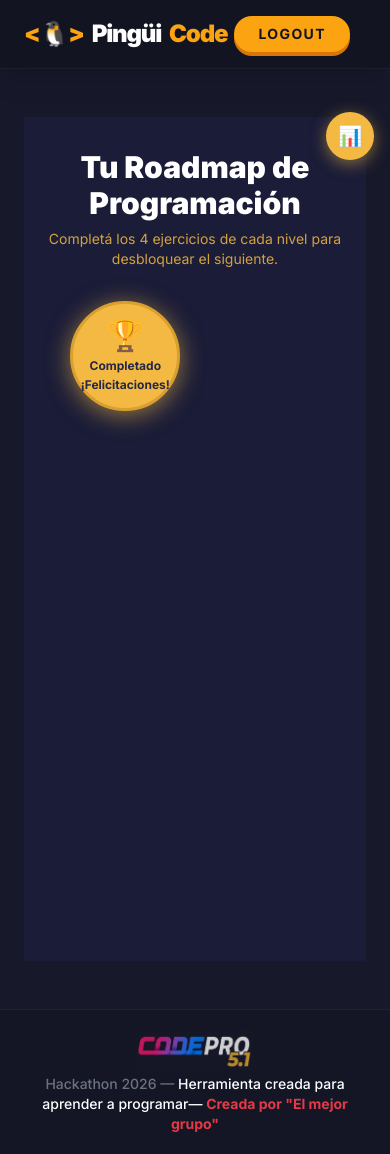
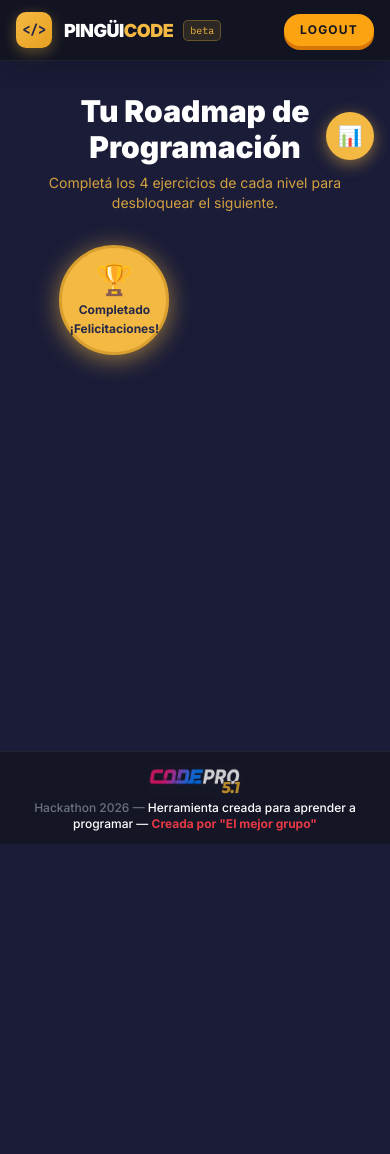
Before and after one commit to AndyLargosta/roadmap-programacion, a Flask app: page /roadmap in a window 390 px wide. After the commit the page ends 844 px from the top, so only its background shows below. Run offline with Flask 3, Linux system fonts and the light colour scheme; the visitor is signed in with stand-in values (Sample User, id 1); data that the repository does not hold is empty; some libraries are stand-ins or nearby versions.

Commit message:
se corrigio el logo y la adaptabilidad a pantallas mobile

```diff
--- a/templates/base.html
+++ b/templates/base.html
@@ -5,24 +5,20 @@
     <meta name="viewport" content="width=device-width, initial-scale=1.0">
     <title>PINGÜICODE | Aprende a Programar</title>
 
-    <!-- Fuente Inter de Google Fonts -->
-    <link href="https://fonts.googleapis.com/css2?family=Inter:wght@300;400;500;600;700;900&display=swap" rel="stylesheet">
-
-    <!-- Tailwind CSS via CDN -->
+    <link href="https://fonts.googleapis.com/css2?family=Inter:wght@300;400;500;600;700;900&family=IBM+Plex+Mono:wght@400;500&display=swap" rel="stylesheet">
     <script src="https://cdn.tailwindcss.com"></script>
 
     <script>
-        /* Colores y fuentes custom del proyecto */
         tailwind.config = {
             theme: {
                 extend: {
                     colors: {
                         penguin: {
-                            dark: '#17192b',    /* Fondo principal */
-                            darker: '#121422',  /* Fondo más oscuro (header, cards) */
-                            yellow: '#fca311',  /* Amarillo para botones y acentos */
-                            pink: '#e63946',    /* Rojo/rosa para acentos secundarios */
-                            text: '#e2e8f0'     /* Texto principal */
+                            dark:   '#17192b',
+                            darker: '#121422',
+                            yellow: '#fca311',
+                            pink:   '#e63946',
+                            text:   '#e2e8f0'
                         }
                     },
                     fontFamily: {
@@ -35,89 +31,121 @@
 
     <style type="text/tailwindcss">
         @layer components {
-            /* Botón amarillo con efecto 3D */
             .btn-primary {
-                @apply bg-penguin-yellow hover:bg-yellow-400 text-penguin-darker px-6 py-2 rounded-full font-bold shadow-[0_4px_0_#d97706] hover:shadow-[0_2px_0_#d97706] hover:translate-y-[2px] transition-all cursor-pointer inline-block text-center;
+                @apply bg-penguin-yellow hover:bg-yellow-400 text-penguin-darker
+                       px-4 py-2 sm:px-6 rounded-full font-bold
+                       shadow-[0_4px_0_#d97706] hover:shadow-[0_2px_0_#d97706]
+                       hover:translate-y-[2px] transition-all cursor-pointer
+                       inline-block text-center text-sm sm:text-base;
             }
-            /* Botón secundario con borde rosa */
             .btn-secondary {
-                @apply bg-transparent border-2 border-penguin-pink text-penguin-pink hover:bg-penguin-pink hover:text-white px-6 py-2 rounded-full font-bold transition-all cursor-pointer inline-block text-center;
+                @apply bg-transparent border-2 border-penguin-pink text-penguin-pink
+                       hover:bg-penguin-pink hover:text-white
+                       px-4 py-2 sm:px-6 rounded-full font-bold
+                       transition-all cursor-pointer inline-block text-center
+                       text-sm sm:text-base;
             }
-            /* Alerta de éxito */
             .alert-success {
-                @apply bg-green-500/10 border border-green-500 text-green-400 px-4 py-3 rounded-xl flex items-center gap-3 font-medium my-4;
+                @apply bg-green-500/10 border border-green-500 text-green-400
+                       px-4 py-3 rounded-xl flex items-center gap-3 font-medium my-4;
             }
-            /* Alerta de error */
             .alert-error {
-                @apply bg-penguin-pink/10 border border-penguin-pink text-penguin-pink px-4 py-3 rounded-xl flex items-center gap-3 font-medium my-4;
+                @apply bg-penguin-pink/10 border border-penguin-pink text-penguin-pink
+                       px-4 py-3 rounded-xl flex items-center gap-3 font-medium my-4;
             }
-            /* Card glassmorphism */
             .card-penguin {
-                @apply bg-penguin-darker/50 border border-gray-800 rounded-3xl p-8 shadow-2xl backdrop-blur-sm hover:border-penguin-yellow/50 transition-all;
+                @apply bg-penguin-darker/50 border border-gray-800 rounded-3xl
+                       p-4 sm:p-8 shadow-2xl backdrop-blur-sm
+                       hover:border-penguin-yellow/50 transition-all;
             }
+        }
+    </style>
+
+    <style>
+        /* estilos del logo igual al login */
+        .brand-icon {
+            width: 36px;
+            height: 36px;
+            background: linear-gradient(135deg, #F4B942, #e8a020);
+            border-radius: 10px;
+            display: grid;
+            place-items: center;
+            font-family: 'IBM Plex Mono', monospace;
+            font-size: 13px;
+            font-weight: 700;
+            color: #252848;
+            box-shadow: 0 4px 14px rgba(244,185,66,.35);
+            flex-shrink: 0;
+        }
+        .brand-name {
+            font-size: 18px;
+            font-weight: 900;
+            letter-spacing: -.5px;
+            color: #FFFFFF;
+        }
+        .brand-name span {
+            color: #F4B942;
+        }
+        .brand-year {
+            font-size: 10px;
+            font-family: 'IBM Plex Mono', monospace;
+            color: #F4B942;
+            background: rgba(244,185,66,.12);
+            border: 1px solid rgba(244,185,66,.3);
+            border-radius: 5px;
+            padding: 2px 6px;
+            margin-left: 4px;
         }
     </style>
 </head>
 
-<body class="bg-penguin-dark text-penguin-text font-sans min-h-screen flex flex-col antialiased selection:bg-penguin-yellow selection:text-penguin-darker">
+<!-- h-screen overflow-hidden evita que el body haga scroll -->
+<body class="bg-penguin-dark text-penguin-text font-sans h-screen overflow-hidden
+             flex flex-col antialiased
+             selection:bg-penguin-yellow selection:text-penguin-darker">
 
-    <!--
-        HEADER: fijo arriba con efecto de vidrio esmerilado
-    -->
-    <header class="bg-penguin-darker/90 backdrop-blur-md sticky top-0 z-50 border-b border-white/5 shadow-xl">
+    <!-- header fijo arriba -->
+    <header class="bg-penguin-darker/90 backdrop-blur-md z-50
+                   border-b border-white/5 shadow-xl flex-shrink-0">
+        <nav class="w-full px-4 sm:px-6 py-3 sm:py-4 flex items-center gap-4">
 
-        <!--
-            NAV: w-full para ocupar todo el ancho,
-            px-6 para padding lateral cómodo
-        -->
-        <nav class="w-full px-6 py-4 flex items-center">
-
-            <!--
-                LOGO (izquierda):
-                mr-auto empuja todo lo demás hacia la derecha
-            -->
-            <a href="/" class="text-2xl font-black tracking-tighter flex items-center gap-2 group mr-auto">
-                <!-- inline-block necesario para que el rotate funcione -->
-                <span class="text-penguin-yellow group-hover:rotate-12 transition-transform inline-block">&lt;🐧&gt;</span>
-                <!-- PingüiCode junto con la ü correcta -->
-                <span class="text-white">Pingüi</span><span class="text-penguin-yellow">Code</span>
+            <!-- logo igual al login -->
+            <a href="/" class="flex items-center gap-3 mr-auto no-underline">
+                <div class="brand-icon">&lt;/&gt;</div>
+                <div style="display:flex; align-items:center; gap:6px;">
+                    <span class="brand-name">PINGÜI<span>CODE</span></span>
+                    <span class="brand-year">beta</span>
+                </div>
             </a>
 
-            <!--
-                LOGOUT (derecha):
-                ml-auto lo empuja al extremo derecho
-                pr-4 para que no quede pegado al borde
-            -->
-            <div class="ml-auto pr-4">
-                <a href="/logout" class="btn-primary text-sm uppercase tracking-widest">Logout</a>
+            <!-- logout -->
+            <div class="ml-auto">
+                <a href="/logout"
+                   class="btn-primary uppercase tracking-widest text-xs sm:text-sm">
+                    Logout
+                </a>
             </div>
 
         </nav>
     </header>
 
-    <!--
-        MAIN: flex-grow ocupa todo el espacio entre header y footer
-    -->
-    <main class="container mx-auto px-6 py-12 flex-grow">
+    <!-- main ocupa el espacio entre header y footer sin scroll propio -->
+    <main class="flex-1 min-h-0 w-full overflow-hidden">
         {% block content %}
         {% endblock %}
     </main>
 
-    <!--
-        FOOTER: siempre al fondo con borde superior sutil
-    -->
-    <footer class="py-5 border-t border-white/5 bg-penguin-darker/50">
-        <div class="container mx-auto px-6 text-center flex flex-col items-center">
+    <!-- footer fijo abajo -->
+    <footer class="py-3 sm:py-4 border-t border-white/5 bg-penguin-darker/50 flex-shrink-0">
+        <div class="w-full px-4 sm:px-6 text-center flex flex-col items-center gap-1">
 
-            <!-- Logo del footer -->
             <img src="../static/images/footer.jpg"
-                alt="PingüiCode Logo"
-                class="h-10 w-auto opacity-80 hover:opacity-100 transition-opacity mb-1">
+                 alt="PingüiCode Logo"
+                 class="h-8 sm:h-10 w-auto opacity-80 hover:opacity-100 transition-opacity">
 
-            <!-- Créditos del hackathon -->
-            <p class="text-gray-500 text-sm font-medium">
+            <p class="text-gray-500 text-xs sm:text-sm font-medium">
                 Hackathon 2026 —
-                <span class="text-white">Herramienta creada para aprender a programar—</span>
+                <span class="text-white">Herramienta creada para aprender a programar —</span>
                 <span class="text-penguin-pink font-bold">Creada por "El mejor grupo"</span>
             </p>
 
@@ -125,28 +153,22 @@
     </footer>
 
 </body>
+
 <script>
     function activarComodin() {
-
         const opciones = document.querySelectorAll(".opcion");
-
         opciones.forEach(opcion => {
-
             if (opcion.dataset.comodin === "true") {
-
                 opcion.classList.add(
                     "bg-gray-700",
                     "border-gray-500",
                     "opacity-50",
                     "pointer-events-none"
                 );
-
                 const radio = opcion.querySelector("input");
                 radio.disabled = true;
             }
-
         });
-
     }
 </script>
 </html>
```
